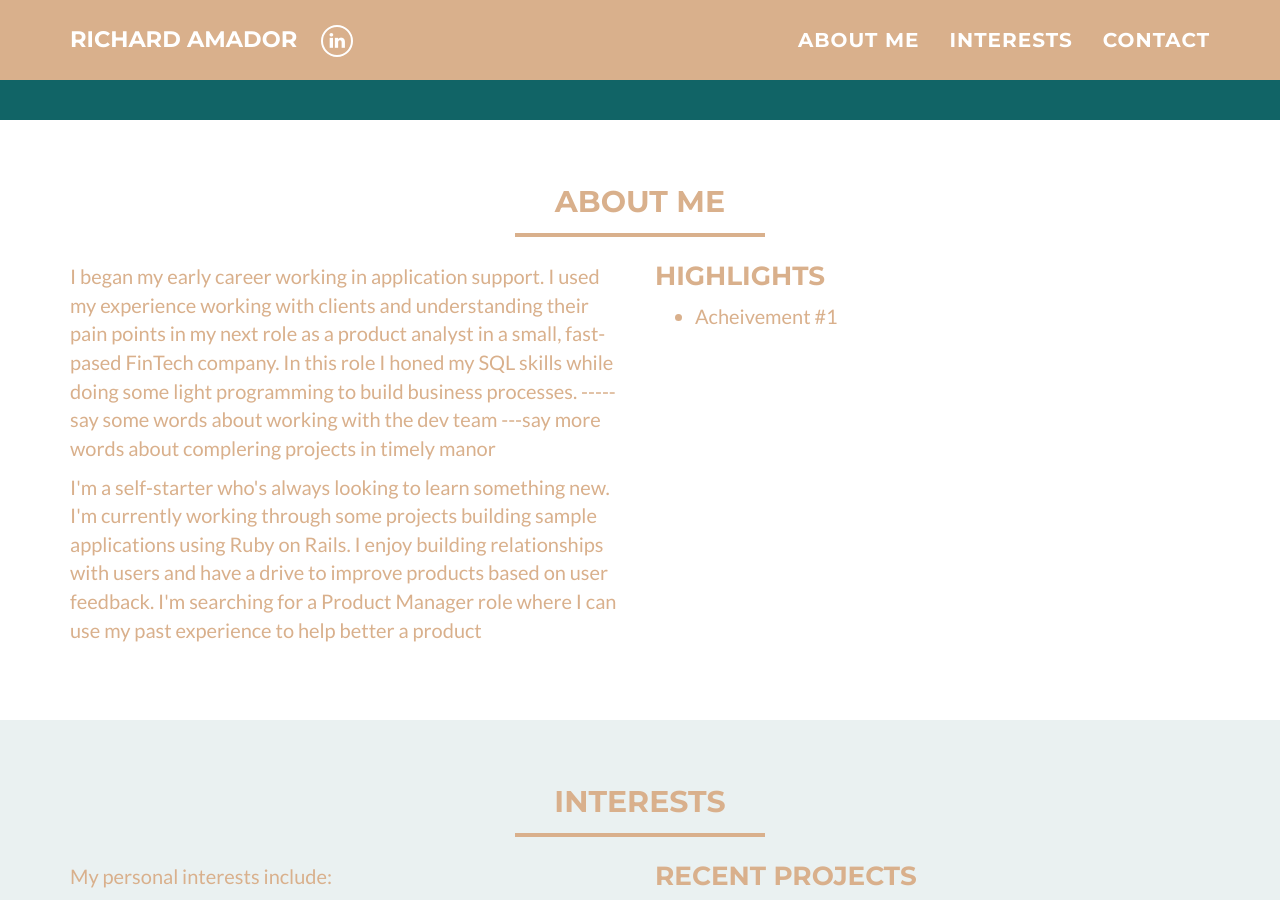
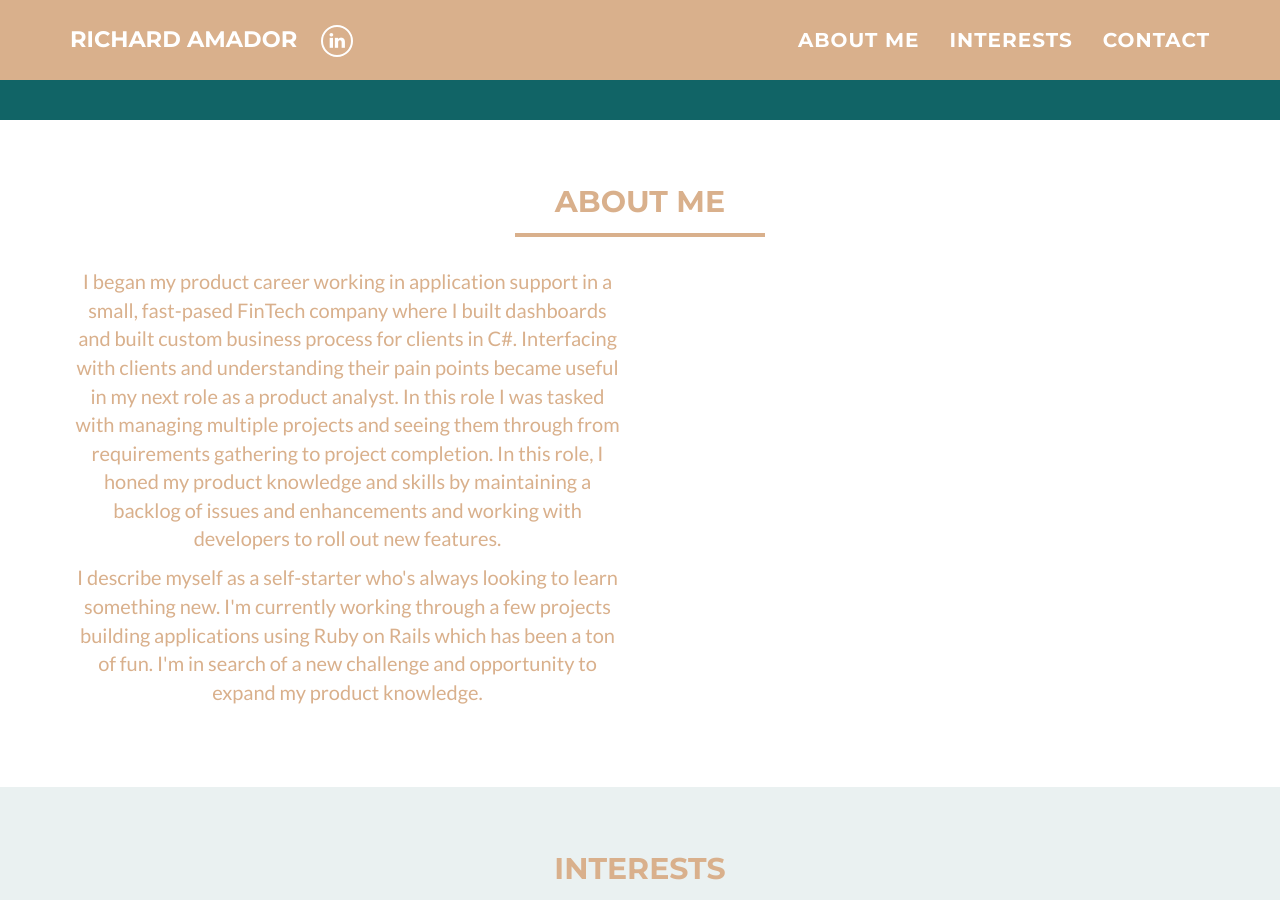
Before and after one commit to ramador25/bio-site, a Jekyll site: the page built from index.html, in a window 1280 px wide and 900 px high, scrolled down 545 px. Built offline with Jekyll 4.4.1, drawn with Linux system fonts in a browser that asks for light colours.

Commit message:
Update to about me section

```diff
--- a/_includes/about_me.html
+++ b/_includes/about_me.html
@@ -3,34 +3,23 @@
     <div class="row">
       <div class="col-lg-12 text-center">
         <h2>About Me</h2>
-        <hr />
+        <hr/>
       </div>
     </div>
     <div class="row">
 	    <div class="col-sm-6">
+        <div style=text-align:center;padding:5px>
     		<p>
-            I began my early career working in application support. I used my experience working with
-            clients and understanding their pain points in my next role as a product analyst in a small, fast-pased FinTech company.
-            In this role I honed my SQL skills while doing some light programming to build business processes.
-            -----say some words about working with the dev team
-            ---say more words about complering projects in timely manor
+            I began my product career working in application support in a small, fast-pased FinTech company where I built dashboards and
+            built custom business process for clients in C#. Interfacing with clients and understanding their pain points became useful in my next role
+            as a product analyst. In this role I was tasked with managing multiple projects and seeing them through from requirements gathering to project completion.
+            In this role, I honed my product knowledge and skills by maintaining a backlog of issues and enhancements and working with developers to roll out new features.
         </p>
         <p>
-           I'm a self-starter who's always looking to learn something new. I'm currently working through
-           some projects building sample applications using Ruby on Rails.
-
-           I enjoy building relationships with users and have a drive to improve products based on user feedback.
-           I'm searching for a Product Manager role where I can use my past experience to help better a product
+           I describe myself as a self-starter who's always looking to learn something new. I'm currently working through a few projects building applications using
+           Ruby on Rails which has been a ton of fun. I'm in search of a new challenge and opportunity to expand my product knowledge.
         </p>
-      </div>
-	    <div class="col-sm-6">
-		    <h3 style="margin-top:0;">Highlights</h3>
-		    <ul>
-    			<li>
-            Acheivement #1
-    			</li>
-		    </ul>
-	    </div>
+        </div>
     </div>
   </div>
 </section>
```
